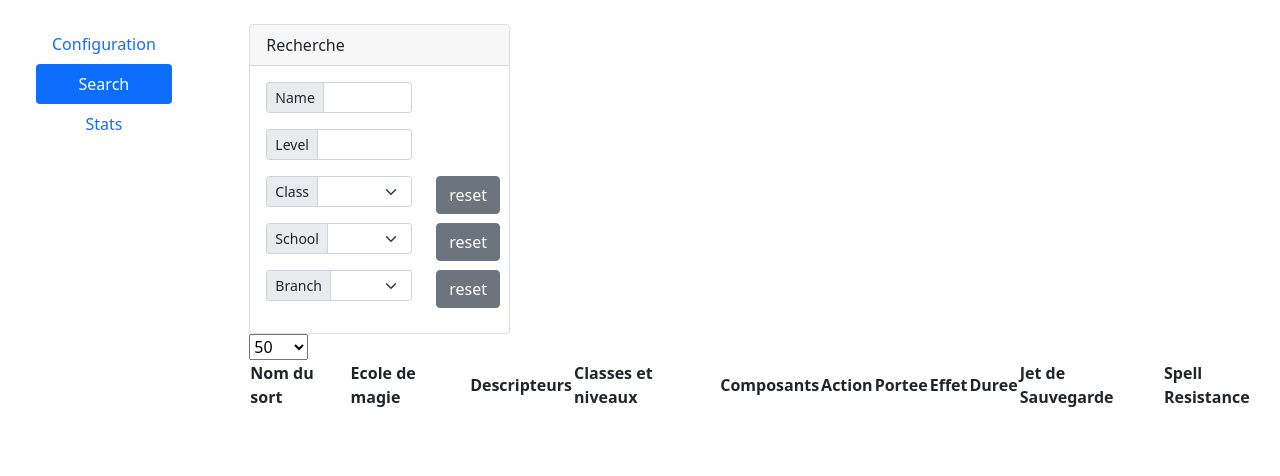
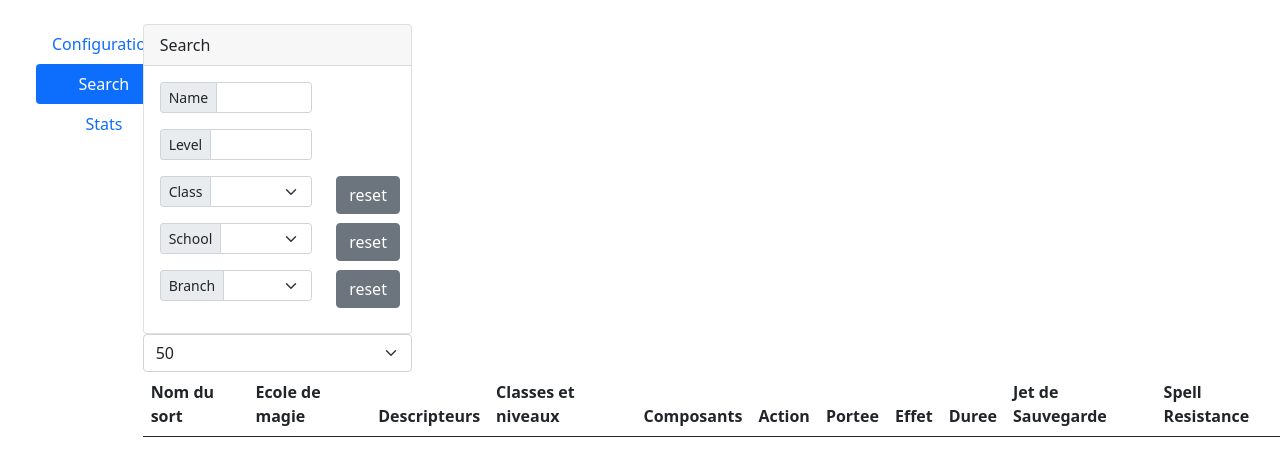
Before and after one commit to NathanLEFORT/TP_Vue, a Vue app: page / in a window 1280 px wide. Both pictures are taken after a click on the tab "Search". Shown: the top 476 px of the page. Built offline with nearby package versions, Linux system fonts and the light colour scheme.

Commit message:
Visual improvement v3 + refresh not needed

```diff
--- a/src/App.vue
+++ b/src/App.vue
@@ -1,10 +1,10 @@
 <template>
   <div class="container-fluid m-4">
     <div class="row">
-      <div class="col-2">
+      <div class="col-1">
         <NavBar></NavBar>
       </div>
-      <div class="col-10">
+      <div class="col-11">
         <Configuration v-if="this.isConfiguration" v-bind:books="booksPresent"/> <!-- v-bind est utilisé pour passer booksPresent à notre composant, sous le nom books -->
         <Recherche v-else-if="this.isSearch" v-bind:utils="spellsKept" v-bind:nbPages="nbPages" v-bind:spells="sortTable"/>
         <Stats v-else-if="this.isStats" v-bind:utils="sortTable"/>
--- a/src/components/Configuration.vue
+++ b/src/components/Configuration.vue
@@ -1,9 +1,7 @@
 <template>
     <div class="col-3">
       <div class="card">
-        <div class="card-header">
-          Configuration
-        </div>
+        <div class="card-header">Configuration</div>
         <div class="card-body">
           <ul class="list-group">
               <!-- key est nécessaire avec un v-for, pas donné dans son cours -->
--- a/src/components/Recherche.vue
+++ b/src/components/Recherche.vue
@@ -1,25 +1,32 @@
 <template>
   <div>
+    <div class="row">
       <div class="col-3">
         <div class="card">
-          <div class="card-header">Recherche</div>
+          <div class="card-header">Search</div>
           <div class="card-body">
             <FilterSpell v-bind:spellsClasses="spellsClasses" v-bind:spellsSchools="spellsSchools" v-bind:spellsBranches="spellsBranches"></FilterSpell>
           </div>
         </div>
       </div>
+    </div>
 
-      <div>
-        <select id="resultsSize" v-model="size" v-on:change="getSpells(1)">
+    <div class="row">
+      <div class="col-3">
+        <select class="form-select" id="resultsSize" v-model="size" v-on:change="getSpells(1)">
           <option value='50'>50</option>
           <option value='100'>100</option>
           <option value='500'>500</option>
           <option value='1000'>1000</option>
         </select>
-        <p v-for="page in (1, nbPages)" :key="page"><a v-on:click="getSpells(page)" >{{page}}.</a></p>
+      </div>
+      <div class="col-9">
+        <div class="btn-group" role="group"></div>
       </div>
       <Table v-bind:sorts="utils"/>
+    </div>
   </div>
+
 </template>
 
 <script>
--- a/src/components/SelectLivre.vue
+++ b/src/components/SelectLivre.vue
@@ -2,13 +2,9 @@
   <li class="list-group-item">
     <div class="row">
       <div class="col-1">
-        <!--  la ckeckbox de sélection du livre -->
         <input class="form-check-input" v-model="isSelect" type="checkbox" v-on:click="setSelect()"/>
       </div>
-      <div class="col-11">
-        <!-- affichage du nom du livre -->
-        {{ this.book }}
-      </div>
+      <div class="col-11">{{ this.book }}</div>
     </div>
   </li>
 </template>
@@ -32,6 +28,9 @@ export default {
       } else {
         sessionStorage.setItem(this.book, 'true');
       }
+      this.$parent.$parent.getBooks();
+      this.$parent.$parent.getSpellsFromBooks();
+      this.$parent.$parent.getSpells(50,0);
     }
   }
 }
--- a/src/components/Table.vue
+++ b/src/components/Table.vue
@@ -1,7 +1,7 @@
 <template>
   <div>
-    <table>
-      <TableHead />
+    <table class="table table-striped">
+      <TableHead/>
       <tbody>
         <TableLine v-for="sort in sorts" :key="sort[1]" v-bind:sort="sort"/>
       </tbody>
--- a/src/components/TableLine.vue
+++ b/src/components/TableLine.vue
@@ -1,6 +1,6 @@
 <template>
   <tr v-on:click="open()">
-    <td v-for="index in (1,11)" :key="index">
+    <td v-for="index in 11" :key="index">
       <div v-if="Array.isArray(sort[index][0])">
         <p v-for="cont in sort[index]" :key="cont">{{cont.join(' ')}}</p>
       </div>
```
Also changed, not shown: src/components/FilterSpell.vue (+5 -15 lines).
